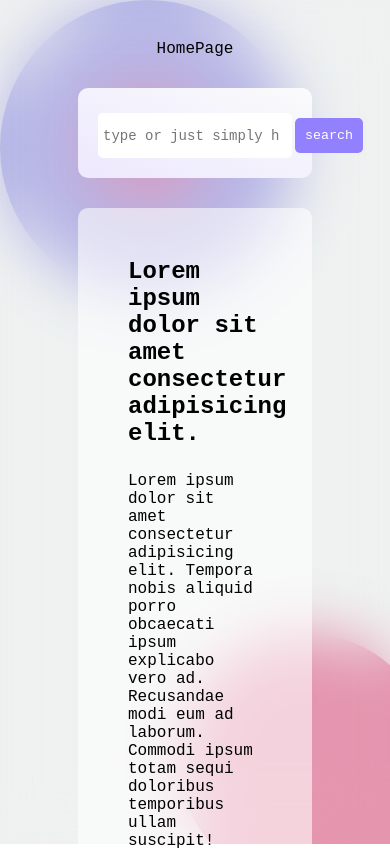
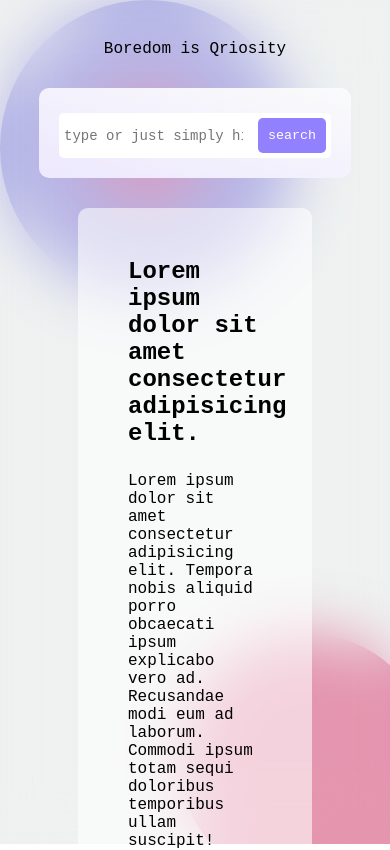
Before and after one commit to ERROR-404-cri/boredom-is-Curiosity, a React (Create React App) app: page / in a window 390 px wide. Shown: the top 850 px of the page. Built offline with nearby package versions, Linux system fonts and the light colour scheme.

Commit message:
ui changes and prop types addition

```diff
--- a/src/components/ActivityInfoCard/ActivityInfoCard.module.css
+++ b/src/components/ActivityInfoCard/ActivityInfoCard.module.css
@@ -4,6 +4,7 @@
   width: 60%;
   padding: 50px;
   padding-bottom: 25px;
+  overflow-x: auto;
 }
 
 .headingContainer {
@@ -17,4 +18,5 @@
   border-radius: 25px;
   margin-top: 38px;
   cursor: pointer;
+  border: none;
 }
--- a/src/components/ActivityInfoCard/ActivityInfoCard.tsx
+++ b/src/components/ActivityInfoCard/ActivityInfoCard.tsx
@@ -1,7 +1,12 @@
-// import ActivityInfoMenuButtons from "../ActivityInfoMenuButtons/ActivityInfoMenuButtons";
+import { IActivityInfoCard } from "./ActivityInfoCard.types";
 import styles from "./ActivityInfoCard.module.css";
 
-const ActivityInfoCard = () => {
+const ActivityInfoCard = ({
+  headingText,
+  briefText,
+  CTAText,
+  CTAOnClickHandler,
+}: IActivityInfoCard) => {
   return (
     <section className={styles.container}>
       <h1 className={styles.headingContainer}>
--- a/src/components/SearchCard/Card.module.css
+++ b/src/components/SearchCard/Card.module.css
@@ -12,9 +12,20 @@
   padding: 5px;
   border-radius: 5px;
   display: flex;
+  flex-wrap: wrap;
+  row-gap: 10px;
   justify-content: space-between;
   column-gap: 15px;
   margin-top: 5px;
+}
+
+@media screen and (max-width: 768px) {
+  .searchBar {
+    justify-content: center;
+  }
+  .container {
+    width: 80%;
+  }
 }
 
 .inputClass {
@@ -22,6 +33,7 @@
   outline: none;
   flex-grow: 1;
   font-size: 14px;
+  overflow-x: hidden;
 }
 
 .searchBarBtn {
--- a/src/components/SearchCard/Card.tsx
+++ b/src/components/SearchCard/Card.tsx
@@ -1,17 +1,20 @@
+import { ICard } from "./Card.types";
 import styles from "./Card.module.css";
 
-const Card = () => {
+const Card = ({
+  inputBoxPlaceholder = "type or just simply hit search",
+  searchCTAText = "search",
+}: ICard) => {
   return (
     <div className={styles.container}>
-      {/* <label htmlFor="searchBarInput">search something</label> */}
       <div className={styles.searchBar}>
         <input
           type="text"
           id="searchBarInput"
-          placeholder="type or just simply hit search"
+          placeholder={inputBoxPlaceholder}
           className={styles.inputClass}
         />
-        <button className={styles.searchBarBtn}>search</button>
+        <button className={styles.searchBarBtn}>{searchCTAText}</button>
       </div>
     </div>
   );
--- /dev/null
+++ b/src/components/SearchCard/Card.types.ts
@@ -0,0 +1,4 @@
+export interface ICard {
+  inputBoxPlaceholder?: string;
+  searchCTAText?: string;
+}
--- a/src/pages/homePage/HomePage.tsx
+++ b/src/pages/homePage/HomePage.tsx
@@ -1,15 +1,16 @@
 import { Fragment } from "react";
 import ActivityInfoCard from "../../components/ActivityInfoCard/ActivityInfoCard";
 import ActivityInfoMenuButtons from "../../components/ActivityInfoMenuButtons/ActivityInfoMenuButtons";
-import Card from "../../components/SearchCard/Card";
+import SearchBar from "../../components/SearchCard/Card";
+import { IHomePage } from "./HomePage.types";
 
-const HomePage = () => {
+const HomePage = ({ title = "Boredom is Qriosity" }: IHomePage) => {
   return (
     <Fragment>
-      <div>HomePage</div>
-      <Card />
-      <ActivityInfoCard />
-      <ActivityInfoMenuButtons />
+      <div>{title}</div>
+      <SearchBar />
+      <ActivityInfoCard headingText="dummy" briefText="dummy" CTAText="dummy" />
+      {/* <ActivityInfoMenuButtons /> */}
     </Fragment>
   );
 };
--- a/src/pages/homePage/HomePage.types.ts
+++ b/src/pages/homePage/HomePage.types.ts
@@ -1,3 +1,3 @@
-export interface Idummy {
-  abc: string;
+export interface IHomePage {
+  title?: string;
 }
```
Also changed, not shown: src/components/ActivityInfoCard/ActivityInfoCard.types.ts (+5 -2 lines).
